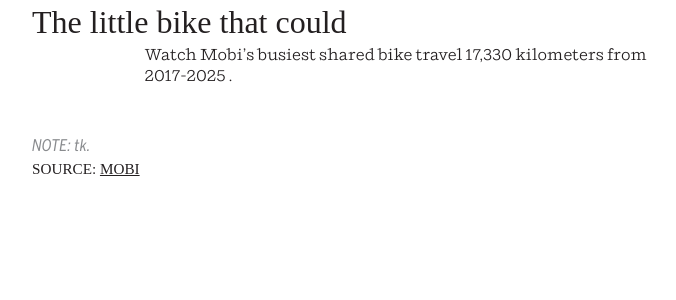
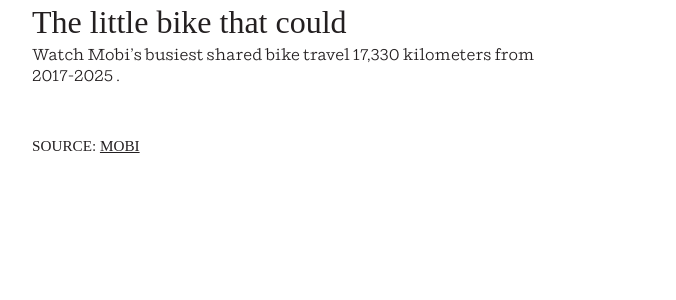
Before and after one commit to vs-postmedia/1206-mobi-bike, a Svelte app: page / in a window 1280 px wide. Shown: the top 300 px of the page, without its empty margins (233-909 px from the left). Built offline with nearby package versions, Linux system fonts and the light colour scheme; no server answers; a web font is replaced by a local one.

Commit message:
fixed header css. reordered vars

```diff
--- a/src/App.svelte
+++ b/src/App.svelte
@@ -5,13 +5,13 @@
 	import Map from './components/Map.svelte';
 
 
-    // DATA
-    // import data from "$data/data.js";
+    /// VARIABLES
+    let data;
+    const dataUrl = 'https://vs-postmedia-data.sfo2.digitaloceanspaces.com/misc/mobi-top-bike-data.csv';
+    // create .env in root dir & add VITE_MAPTILER_API_KEY
     const apiKey = import.meta.env.VITE_MAPTILER_API_KEY;
-    const dataUrl = 'https://vs-postmedia-data.sfo2.digitaloceanspaces.com/misc/mobi-top-bike-data.csv';
 
-    // VARIABLES
-    let data;
+
 
 
     async function fetchData(url) {
@@ -44,7 +44,7 @@
 </main>
 
 <footer>
-    <p class="note">NOTE: tk.</p>
+    <!-- <p class="note">NOTE: tk.</p> -->
     <p class="source">Source:  <a href="https://www.mobibikes.ca/en/system-data" target="_blank">Mobi</a></p>
 </footer>
 
@@ -57,12 +57,7 @@
     header {
 		margin-bottom: 2rem;
 	}
-	header > h1 {
-		/* text-align: center; */
-	}
 	header .subhead {
-		margin: 0 auto;
 		max-width: 525px;
-		/* text-align: center; */
 	}
 </style>
```
Also changed, not shown: src/data/data.js (deleted, +0 -7 lines).
